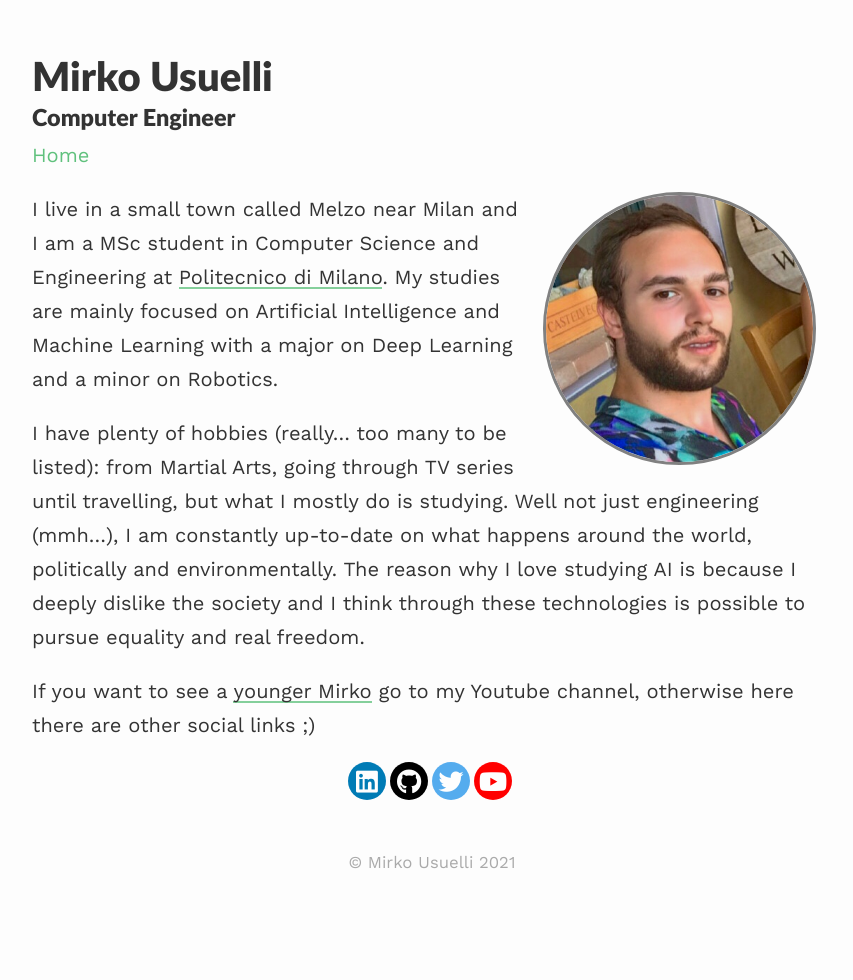
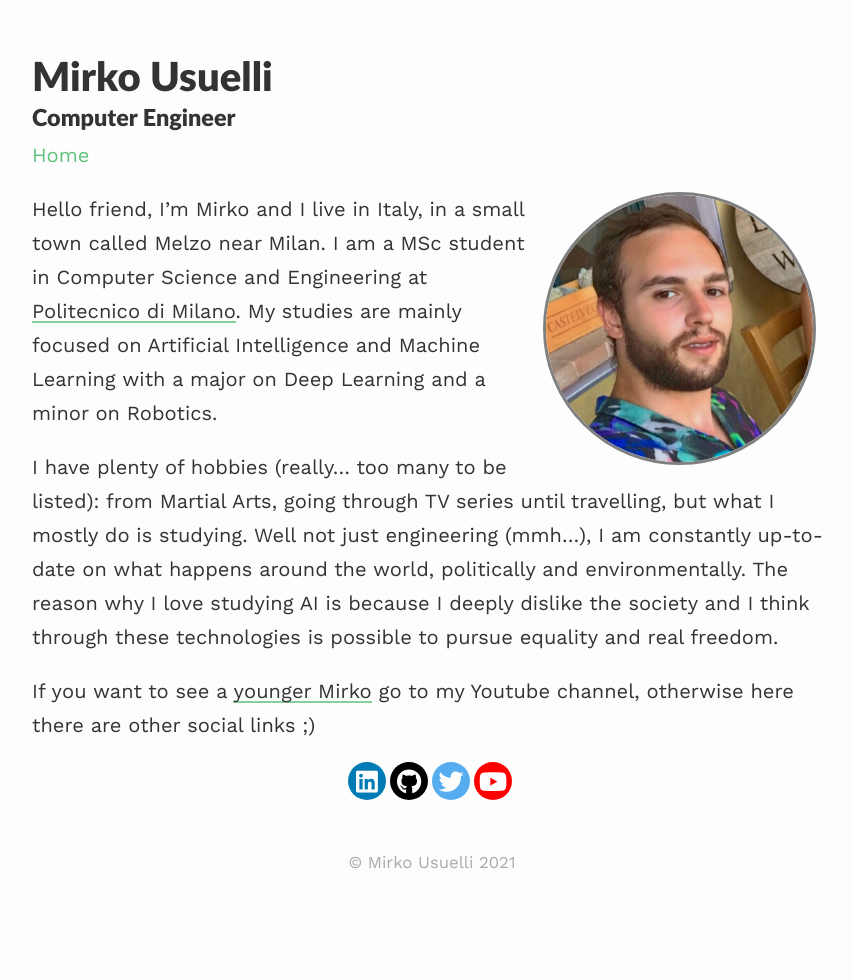
Before and after one commit to mirkousuelli/mirkousuelli.github.io, a Jekyll site: the page built from index.md, in a window 1280 px wide. Shown: the whole page, without its empty margins (208-1061 px from the left). Built offline with Jekyll 4.4.1, drawn with Linux system fonts in a browser that asks for light colours; nearby versions of some CDN libraries.

Commit message:
Update bio

```diff
--- a/index.md
+++ b/index.md
@@ -7,7 +7,7 @@ profile:
 published: true
 ---
 
-I live in a small town called Melzo near Milan and I am a MSc student in Computer Science and Engineering at [Politecnico di Milano](https://www.polimi.it){:target="_blank"}. My studies are mainly focused on Artificial Intelligence and Machine Learning with a major on Deep Learning and a minor on Robotics.
+Hello friend, I'm Mirko and I live in Italy, in a small town called Melzo near Milan. I am a MSc student in Computer Science and Engineering at [Politecnico di Milano](https://www.polimi.it){:target="_blank"}. My studies are mainly focused on Artificial Intelligence and Machine Learning with a major on Deep Learning and a minor on Robotics.
 
 I have plenty of hobbies (really... too many to be listed): from Martial Arts, going through TV series until travelling, but what I mostly do is studying. Well not just engineering (mmh...), I am constantly up-to-date on what happens around the world, politically and environmentally.
 The reason why I love studying AI is because I deeply dislike the society and I think through these technologies is possible to pursue equality and real freedom.
```
